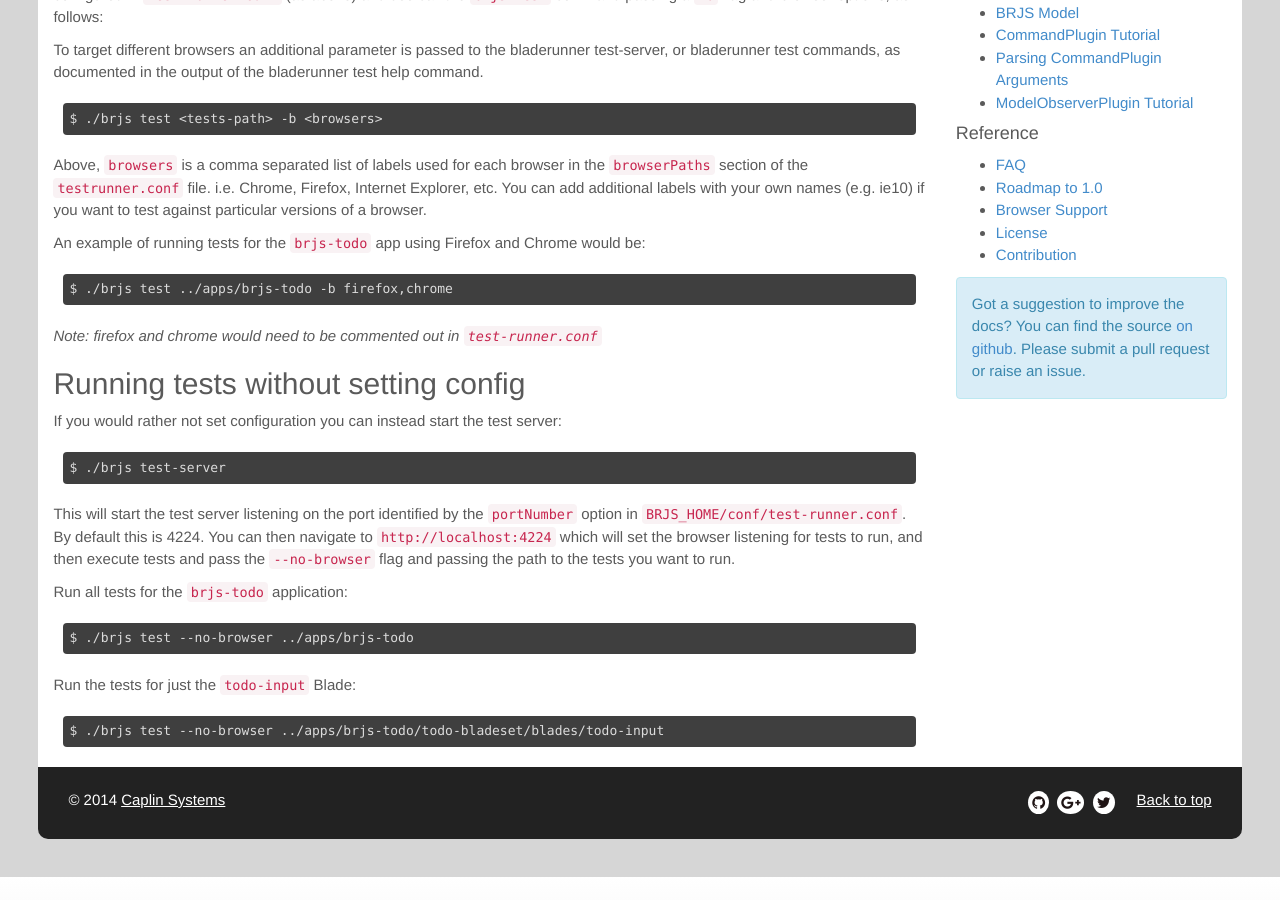
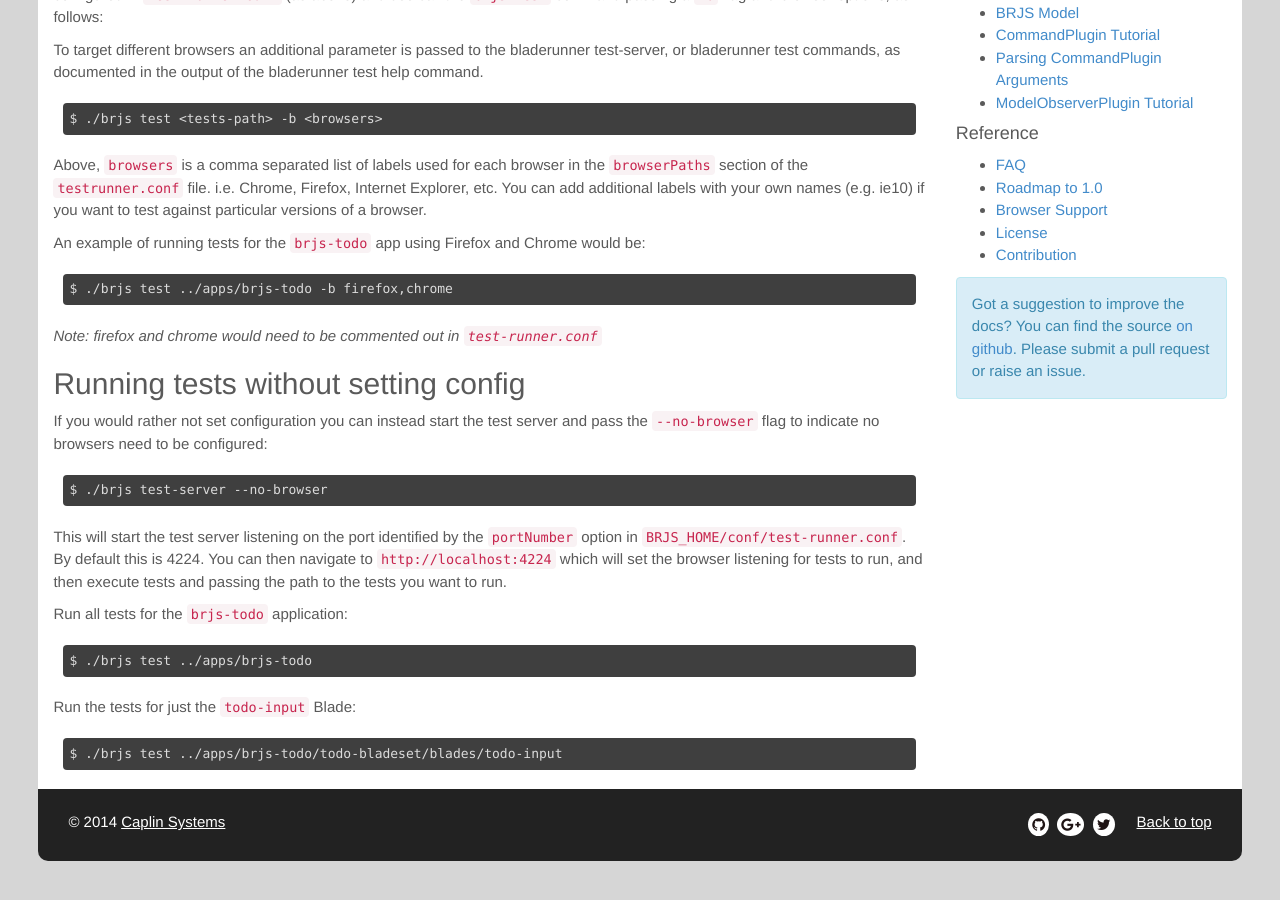
Before and after one commit to BladeRunnerJS/brjs-site, a Jekyll site: the page built from docs/use/running_tests.md, in a window 1280 px wide and 900 px high, scrolled down 989 px. Built offline with Jekyll 4.4.1, drawn with Linux system fonts in a browser that asks for light colours; nearby versions of some CDN libraries; Markdown is read by kramdown in place of the engine named in the settings; before the commit the page ends 1866 px from its top, so only the background shows below that.

Commit message:
Test-related updates

```diff
--- a/docs/use/running_tests.md
+++ b/docs/use/running_tests.md
@@ -50,16 +50,16 @@ An example of running tests for the `brjs-todo` app using Firefox and Chrome wou
 
 ## Running tests without setting config
 
-If you would rather not set configuration you can instead start the test server:
+If you would rather not set configuration you can instead start the test server and pass the `--no-browser` flag to indicate no browsers need to be configured:
 
-    $ ./brjs test-server
+    $ ./brjs test-server --no-browser
 
-This will start the test server listening on the port identified by the `portNumber` option in `BRJS_HOME/conf/test-runner.conf`. By default this is 4224. You can then navigate to `http://localhost:4224` which will set the browser listening for tests to run, and then execute tests and pass the `--no-browser` flag and passing the path to the tests you want to run.
+This will start the test server listening on the port identified by the `portNumber` option in `BRJS_HOME/conf/test-runner.conf`. By default this is 4224. You can then navigate to `http://localhost:4224` which will set the browser listening for tests to run, and then execute tests and passing the path to the tests you want to run.
 
 Run all tests for the `brjs-todo` application:
 
-    $ ./brjs test --no-browser ../apps/brjs-todo
+    $ ./brjs test ../apps/brjs-todo
 
 Run the tests for just the `todo-input` Blade:
 
-    $ ./brjs test --no-browser ../apps/brjs-todo/todo-bladeset/blades/todo-input
+    $ ./brjs test ../apps/brjs-todo/todo-bladeset/blades/todo-input
```
Also changed, not shown: docs/concepts/testing.md (+5 -0 lines).
